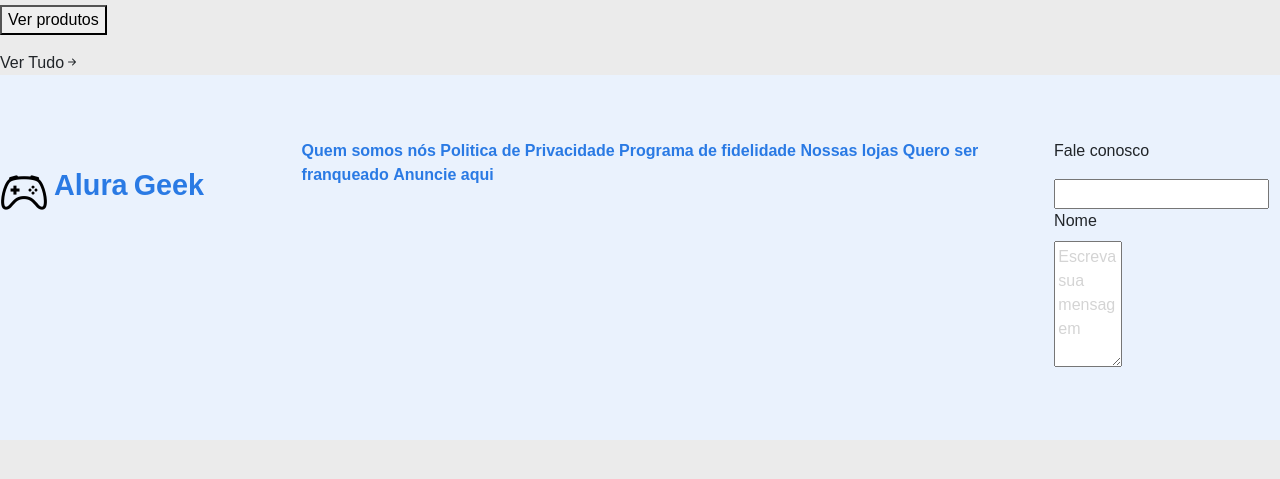
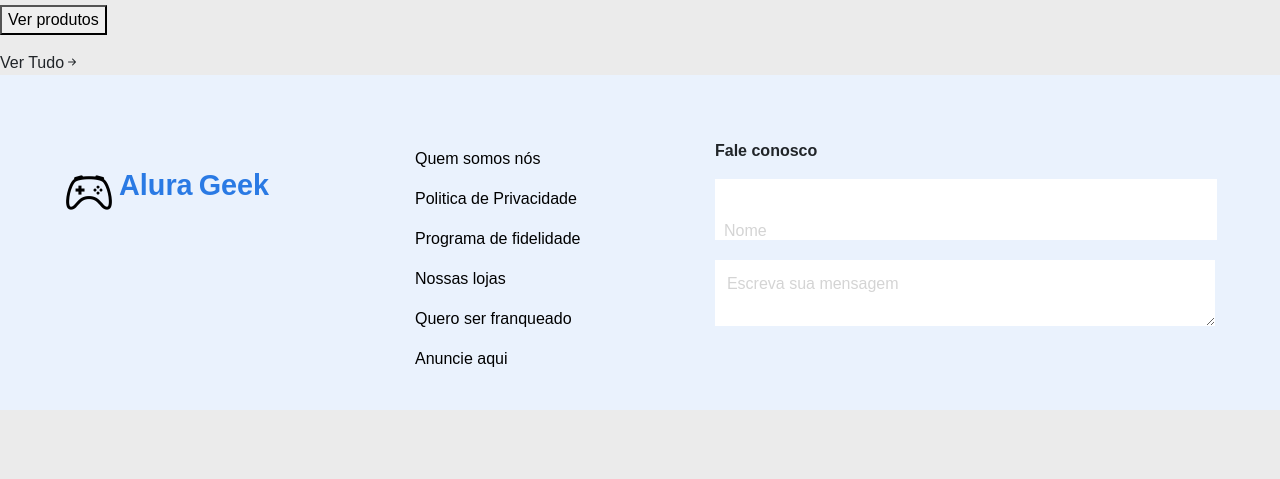
Before and after one commit to gustavobryan/AluraGeek-ecommerce, a plain HTML site: page views/index.html in a window 1280 px wide. Shown: the part 207-686 px from the top of the page. Drawn offline with nearby package versions, Linux system fonts and the light colour scheme.

Commit message:
css footer

```diff
--- a/styles/style.css
+++ b/styles/style.css
@@ -128,7 +128,7 @@ nav {
 .contato {
     background-color: var(--bg-contato);
     display: flex;
-    height: 365px;
+    height: 335px;
     justify-content: center;
     padding: 64px 0;
 }
@@ -157,3 +157,76 @@ nav {
     margin-left: 6px;
     margin-top: 5px;
 }
+
+.links-uteis {
+    display: flex;
+    flex-direction: column;
+    line-height: 40px;
+    margin-right: 100px;
+    width: 200px;
+}
+
+.links-uteis a {
+    color: black;
+    font-weight: normal;
+}
+
+.form {
+    display: flex;
+    flex-direction: column;
+    position: relative;
+    width: 500px;
+}
+
+.form p {
+    font-weight: bold;
+}
+
+.form input {
+    border: transparent;
+    box-sizing: content-box;
+    color: var(--azul-destaque);
+    height: 56px;
+    margin-bottom: 20px;
+    padding: 0.5% 2.7%;
+    position: relative;
+    width: 475px;
+}
+
+.form input:hover {
+    border-bottom: solid 2px var(--azul-destaque);
+    transition: linear 1s;
+}
+
+.label-nome {
+    color: var(--input-placeholder);
+    left: 9px;
+    position: absolute;
+    top: 80px;
+    transition: 0.5s;
+    width: 100%;
+}
+
+.input-nome:focus+.label-nome {
+    color: var(--azul-destaque);
+    font-size: 0.9em;
+    top: 64px;
+    transition: 0.2s;
+    z-index: 2;
+}
+
+.form textarea {
+    border: transparent;
+    color: var(--azul-destaque);
+    font-family: "Relaway", sans-serif;
+    margin-bottom: 20px;
+    width: 100%;
+}
+
+.form button {
+    background-color: var(--azul-destaque);
+    border: none;
+    color: var(--texto-destaque);
+    height: 51px;
+    width: 180px;
+}
```
